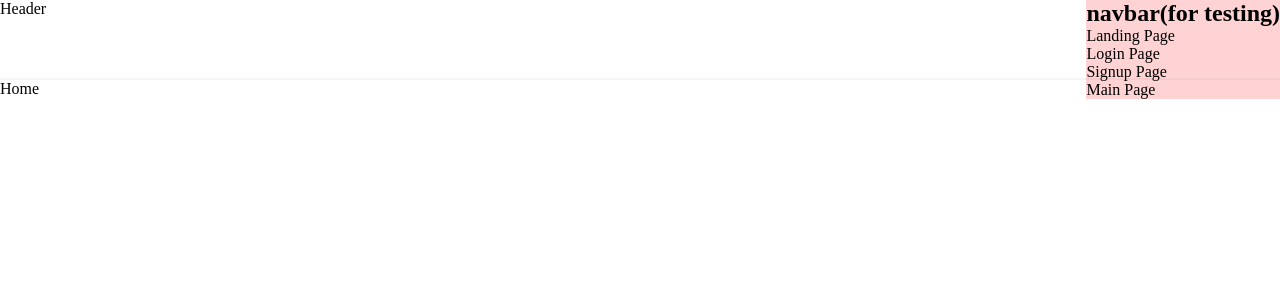
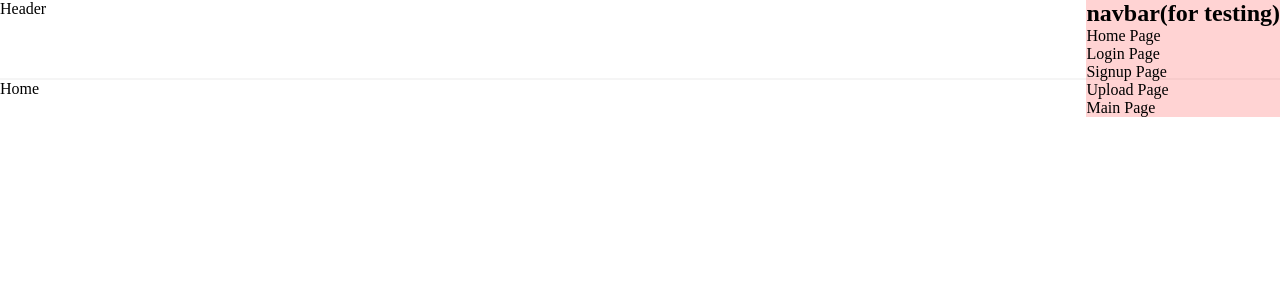
Before and after one commit to samlee03/study-ai-buddy, a React (Vite) app in the folder client/: page / in a window 1280 px wide. Shown: the top 300 px of the page. Built offline with nearby package versions, Linux system fonts and the light colour scheme.

Commit message:
set up intial pages

```diff
--- a/client/src/App.jsx
+++ b/client/src/App.jsx
@@ -6,6 +6,7 @@ import { BrowserRouter, Routes, Route, useNavigate } from "react-router-dom";
 import Home from './pages/Home'
 import LoginPage from './pages/LoginPage';
 import SignupPage from './pages/SignupPage';
+import UploadPage from './pages/UploadPage';
 import Main from './pages/MainPage';
 
 const Shortcuts = () => {
@@ -13,9 +14,10 @@ const Shortcuts = () => {
   return (
     <div className="shortcuts">
       <h2>navbar(for testing)</h2>
-      <p onClick={() => navigate("/")}>Landing Page</p>
+      <p onClick={() => navigate("/")}>Home Page</p>
       <p onClick={() => navigate("/login")}>Login Page</p>
       <p onClick={() => navigate("/signup")}>Signup Page</p>
+      <p onClick={() => navigate("/upload")}>Upload Page</p>
       <p onClick={() => navigate("/main")}>Main Page</p>
     </div>
   )
@@ -30,6 +32,7 @@ function App() {
           <Route index element={<Home />} />
           <Route path="login" element={<LoginPage />} />
           <Route path="signup" element={<SignupPage />} />
+          <Route path="upload" element={<UploadPage />} />
           <Route path="main" element={<Main />} />
         </Routes>
       </BrowserRouter>
--- a/client/src/pages/UploadPage.jsx
+++ b/client/src/pages/UploadPage.jsx
@@ -0,0 +1,9 @@
+import React from 'react'
+
+const UploadPage = () => {
+  return (
+    <div>UploadPage</div>
+  )
+}
+
+export default UploadPage
```
